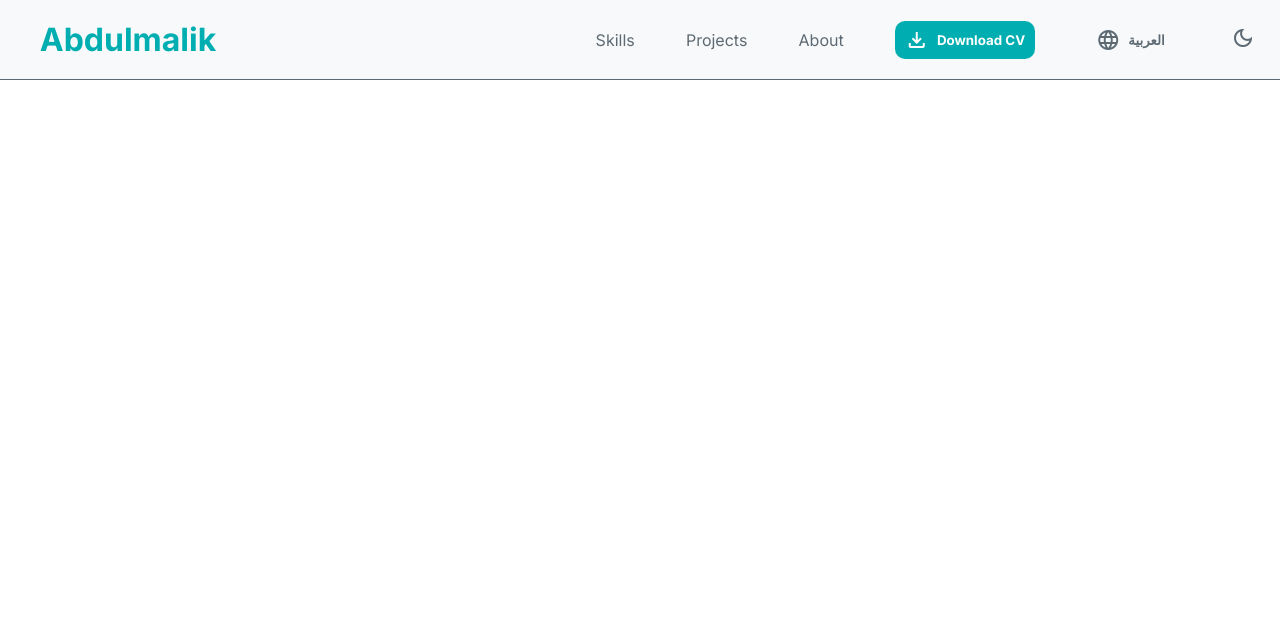
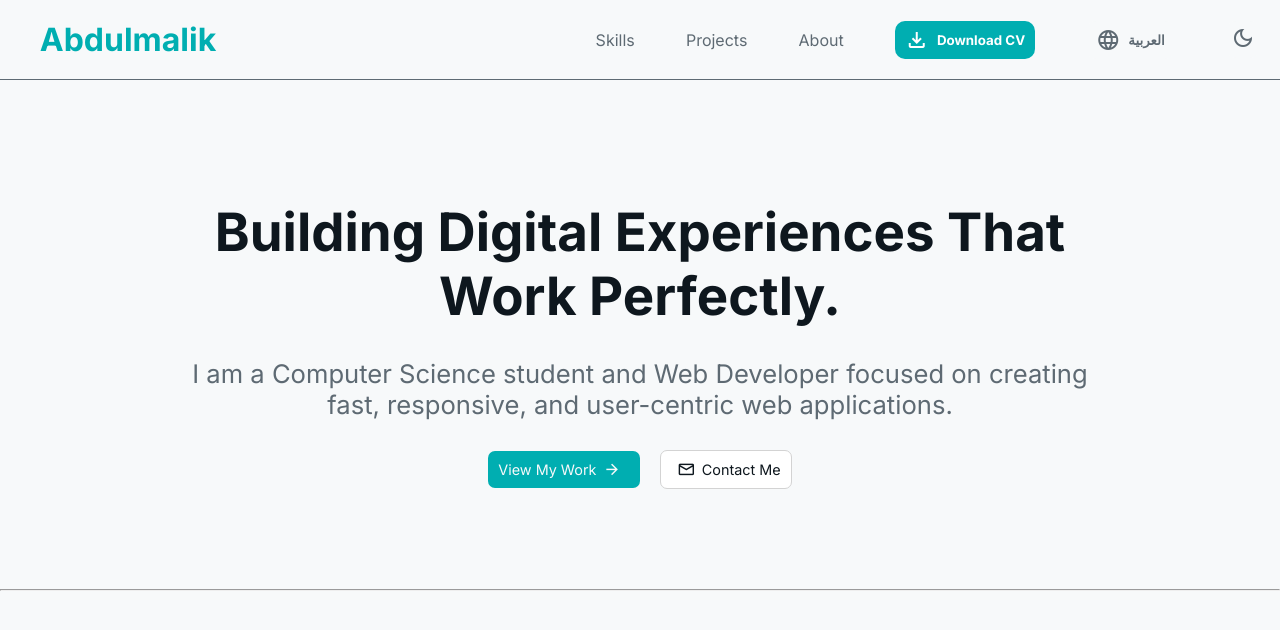
Before and after one commit to Abdulmalik90/My-Personal-Web, a React (Vite) app: page / in a window 1280 px wide. Shown: the top 630 px of the page. Built offline with nearby package versions, Linux system fonts and the light colour scheme.

Commit message:
finishing the hero

```diff
--- a/src/App.css
+++ b/src/App.css
@@ -5,9 +5,13 @@
     --secondary: #00aeb1;
     --secondary-hover: #00c0c3;
     --text: #0e171e;
+    --reverse-text: #f7f9fa;
     --text-lighter: #5e6a73;
     --dark-light-hover: black;
     --dark-light-bg-hover: #dfebed;
+    --other-buttons: #ffffff;
+    --other-buttons-border: #d3d3d3;
+    --other-buttons-hover: #d3d3d3;
 }
 
 /* Dark Mode Variables */
@@ -15,8 +19,16 @@
     --primary: #080e13; /* Swapped background to dark */
     --header-bg: rgba(14, 23, 30, 0.286);
     --text: #f7f9fa; /* Swapped text to light */
+    --reverse-text: #0e171e;
     --text-lighter: #a0abb2;
     --dark-light-hover: white;
     --dark-light-bg-hover: #1c2a35;
+    --other-buttons: #11181d;
+    --other-buttons-border: rgb(54, 54, 54);
+    --other-buttons-hover: rgb(54, 54, 54);
     /* We keep the --secondary accent colors the same so your buttons stay vibrant! */
 }
+
+body {
+    background-color: var(--primary);
+}
--- a/src/App.jsx
+++ b/src/App.jsx
@@ -1,6 +1,7 @@
 import './App.css'
 import { LanguageProvider } from './components/LanguageContext'
 import Nav from './components/Nav'
+import Hero from './components/Hero'
 import { ThemeProvider } from './components/ThemeContext'
 
 function App() {
@@ -14,6 +15,8 @@ function App() {
 
         <Nav/>
 
+        <Hero/>
+        <hr />
       </LanguageProvider>
 
     </ThemeProvider>
--- /dev/null
+++ b/src/components/Hero.jsx
@@ -0,0 +1,25 @@
+import { useLanguage } from "./LanguageContext"
+import "../styles/hero.css"
+export default function Hero(){
+
+    const {t} = useLanguage();
+
+    return (
+        <div id="hero-div">
+            <h1>{t("heroTitle")}</h1>
+            <p>{t("heroSubTitle")}</p>
+
+            <div id="hero-buttons-container">
+                <button id="view-btn">
+                    {t("heroBtn1")}
+                    <span style={{marginLeft: "6px", marginRight: "8px"}} class="material-symbols-outlined">arrow_forward</span>
+                </button>
+
+                <button id="contact-btn">
+                    <span style={{marginRight: "6px", marginLeft: "6px"}} class="material-symbols-outlined">mail</span>
+                    {t("heroBtn2")}
+                </button>
+            </div>
+        </div>
+    )
+}
--- a/src/data/translation.js
+++ b/src/data/translation.js
@@ -8,6 +8,12 @@ export const translation = {
         cvDownload: "Download CV",
         language: "العربية",
 
+        // Hero
+        heroTitle: "Building Digital Experiences That Work Perfectly.",
+        heroSubTitle: "I am a Computer Science student and Web Developer focused on creating fast, responsive, and user-centric web applications.",
+        heroBtn1: "View My Work",
+        heroBtn2: "Contact Me",
+
     },
     ar: {
         // Header
@@ -16,6 +22,12 @@ export const translation = {
         projects: 'المشاريع',
         about: 'معلومات عني',
         cvDownload: "تحميل السيرة الذاتية",
-        language: "English"
+        language: "English",
+
+        // Hero
+        heroTitle: "بناء تجارب رقمية تعمل بشكل مثالي",
+        heroSubTitle: "أنا طالب علوم حاسب ومطور ويب، أركز على تطوير تطبيقات ويب سريعة، متجاوبة، وتتمحور حول تجربة المستخدم.",
+        heroBtn1: "استعراض أعمالي",
+        heroBtn2: "تواصل معي",
     }
 }
--- a/src/index.css
+++ b/src/index.css
@@ -15,13 +15,13 @@
 
 /* 3. Apply the font to your header */
 header h1 {
-    font-family: var(--font-primary);
+
     font-weight: 700;
     font-size: 2rem; /* Default English size */
     /* ... your other header h1 styles ... */
 }
 
-header a, header button {
+* {
   font-family: var(--font-primary);
 }
 
--- /dev/null
+++ b/src/styles/hero.css
@@ -0,0 +1,75 @@
+#hero-div {
+    margin: 200px auto 100px auto;
+    width: 90%;
+
+}
+
+#hero-div h1 {
+    color: var(--text);
+    font-size: clamp(1.5rem, 5vw, 3.3rem);
+    width: 90%;
+    margin: 30px auto;
+    max-width: 900px;
+    text-align: center;
+}
+
+#hero-div p {
+    color: var(--text-lighter);
+    font-size: clamp(1rem, 2vw, 1.7rem);
+    width: 90%;
+    margin: 30px auto;
+    max-width: 950px;
+    text-align: center;
+}
+
+#hero-buttons-container {
+    width: 70%;
+    margin: 10px auto;
+    display: flex;
+    justify-content: center;
+    align-items: center;
+    gap: 20px;
+}
+
+#hero-buttons-container button {
+    display: flex;
+    justify-content: center;
+    align-items: center;
+    padding: 9px 10px;
+    font-size: clamp(0.2rem, 2vw, 0.9rem);
+}
+
+#hero-buttons-container button span {
+    font-size: clamp(0.5rem, 2.5vw, 1.2rem);
+    transition: all 0.4s ease; /* This makes the movement smooth */
+}
+
+#view-btn:hover span {
+    transform: translateX(6px); /* Negative values move it left, positive move it right */
+}
+
+#view-btn {
+    background-color: var(--secondary);
+    border: none;
+    border-radius: 7px;
+    color: var(--reverse-text);
+    transition: all 0.4s ease;
+    cursor: pointer;
+}
+
+#view-btn:hover {
+    background-color: var(--secondary-hover);
+}
+
+#contact-btn {
+    background-color: var(--other-buttons);
+    color: var(--text);
+    border: 1px solid var(--other-buttons-border);
+    border-radius: 7px;
+    cursor: pointer;
+    transition: all 0.4s ease;
+}
+
+#contact-btn:hover {
+    background-color: var(--other-buttons-hover);
+}
--- a/src/styles/nav.css
+++ b/src/styles/nav.css
@@ -1,6 +1,7 @@
 
 header {
     display: grid;
+    width: 100vw;
     grid-template-columns: repeat(5, 1fr);
     grid-template-rows: 1fr;
     grid-column-gap: 0px;
@@ -9,6 +10,8 @@ header {
     color: var(--text);
     height: fit-content;
     border-bottom: 1px solid var(--text-lighter);
+    position:fixed;
+    top: 0;
 }
 
 header h1 {
@@ -55,7 +58,6 @@ header h1:hover {
 
     /* The Fix */
     flex-shrink: 0; /* Stops the parent container from crushing it */
-    color: white;
     background-color: var(--secondary);
     border: none;
     border-radius: 10px;
@@ -66,6 +68,10 @@ header h1:hover {
 
 #download-btn:hover {
     background-color: var(--secondary-hover);
+}
+
+#download-btn p, #download-btn span {
+    color: white;
 }
 
 #language-btn{
@@ -138,27 +144,30 @@ header h1:hover {
         display: block; /* Show the hamburger button */
     }
 
-    /* Redesign the container into a vertical dropdown */
+    /* Redesign the container into a full-width dropdown */
     #header-buttons-container {
-        position: absolute;
-        top: 80px; /* Pushes it down below your header. Adjust if needed */
+        position: fixed; /* Changed from absolute to fixed. This breaks it out of the grid constraints! */
+        top: 80px; /* Adjust this to match your exact header height */
         left: 0;
         right: 0;
+        width: 100%; /* Force it to span the entire screen */
+        height: calc(100vh - 80px); /* Take up the rest of the screen vertically */
         background-color: var(--primary);
-        flex-direction: column; /* Stack buttons vertically */
-        align-items: center;
-        padding: 30px 0;
-        gap: 25px;
+
+        flex-direction: column;
+        justify-content: flex-start; /* Push items to the top */
+        align-items: center; /* Center items perfectly in the middle */
+        padding-top: 50px;
+        gap: 30px;
         margin: 0;
-        border-bottom: 1px solid var(--text-lighter);
-        box-shadow: 0px 10px 15px rgba(0,0,0,0.1);
+        border-top: 1px solid var(--text-lighter);
 
         /* Animation setup: Hide it by pushing it up and making it transparent */
         transform: translateY(-150%);
         opacity: 0;
-        pointer-events: none; /* Prevents clicking invisible links */
-        transition: all 0.4s ease-in-out;
-        z-index: -1;
+        pointer-events: none;
+        transition: transform 0.4s ease-in-out, opacity 0.4s ease-in-out;
+        z-index: 100;
     }
 
     /* When React adds the "mobile-open" class, slide it in! */
@@ -166,6 +175,11 @@ header h1:hover {
         transform: translateY(0);
         opacity: 1;
         pointer-events: auto;
-        z-index: 100;
+    }
+
+    /* Optional: Make the text slightly bigger on mobile so it's easier to tap */
+    #header-buttons-container a {
+        font-size: 1.2rem;
+        font-weight: bold;
     }
 }
```
